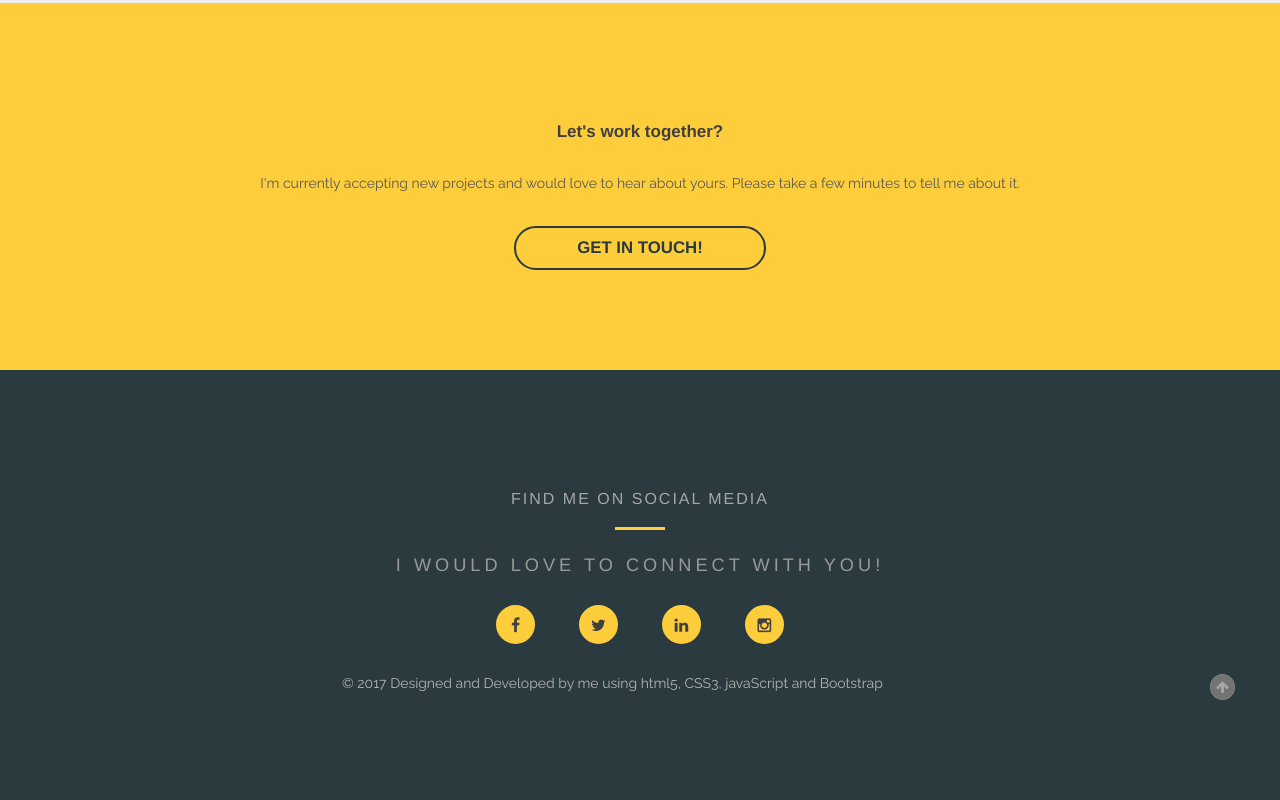
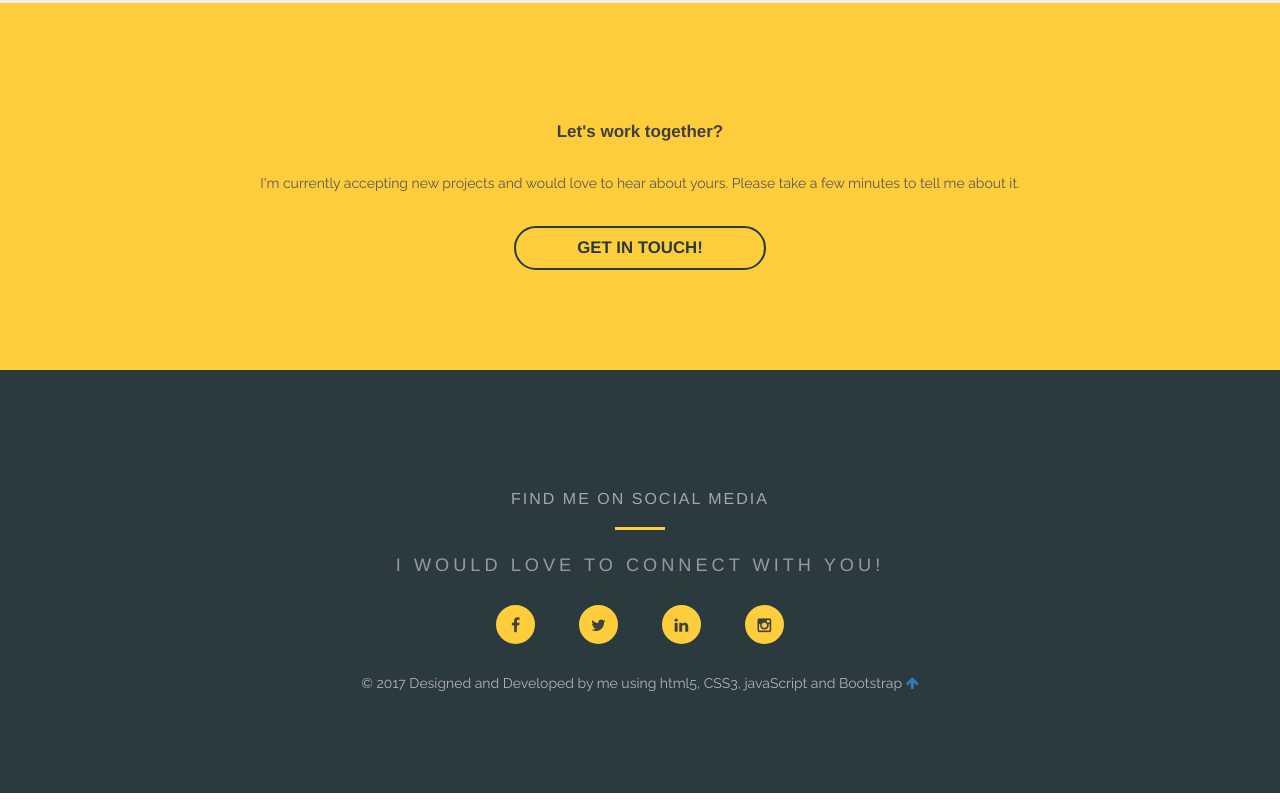
Before and after one commit to AtomLaw/myportfolio, a plain HTML site: page index.html in a window 1280 px wide. Shown: the part 3488-4288 px from the top of the page. Drawn offline with Linux system fonts and the light colour scheme.

Commit message:
Update main.css

```diff
--- a/css/main.css
+++ b/css/main.css
@@ -457,24 +457,6 @@ footer p{
     color: #FDCD3B;
 }
 
-.last{
-    margin-right: 30px;
-    float: right;
-    padding: 5px 5px;
-    border: 1px solid grey;
-    border-radius: 50%;
-    background: #737373;
-    color: #a6a6a6;
-    -webkit-transition: all .5s ease;
-    -moz-transition: all .5s ease;
-    -ms-transition: all .5s ease;
-    transition: all .5s ease;
-    font-size: 1rem;
-}
-.last:hover{
-    background: #999999;
-    color: #595959;
-}
 /*-- Meida Quiries --*/
 @media screen and (max-width: 768px){
     #menu-icon{
```
